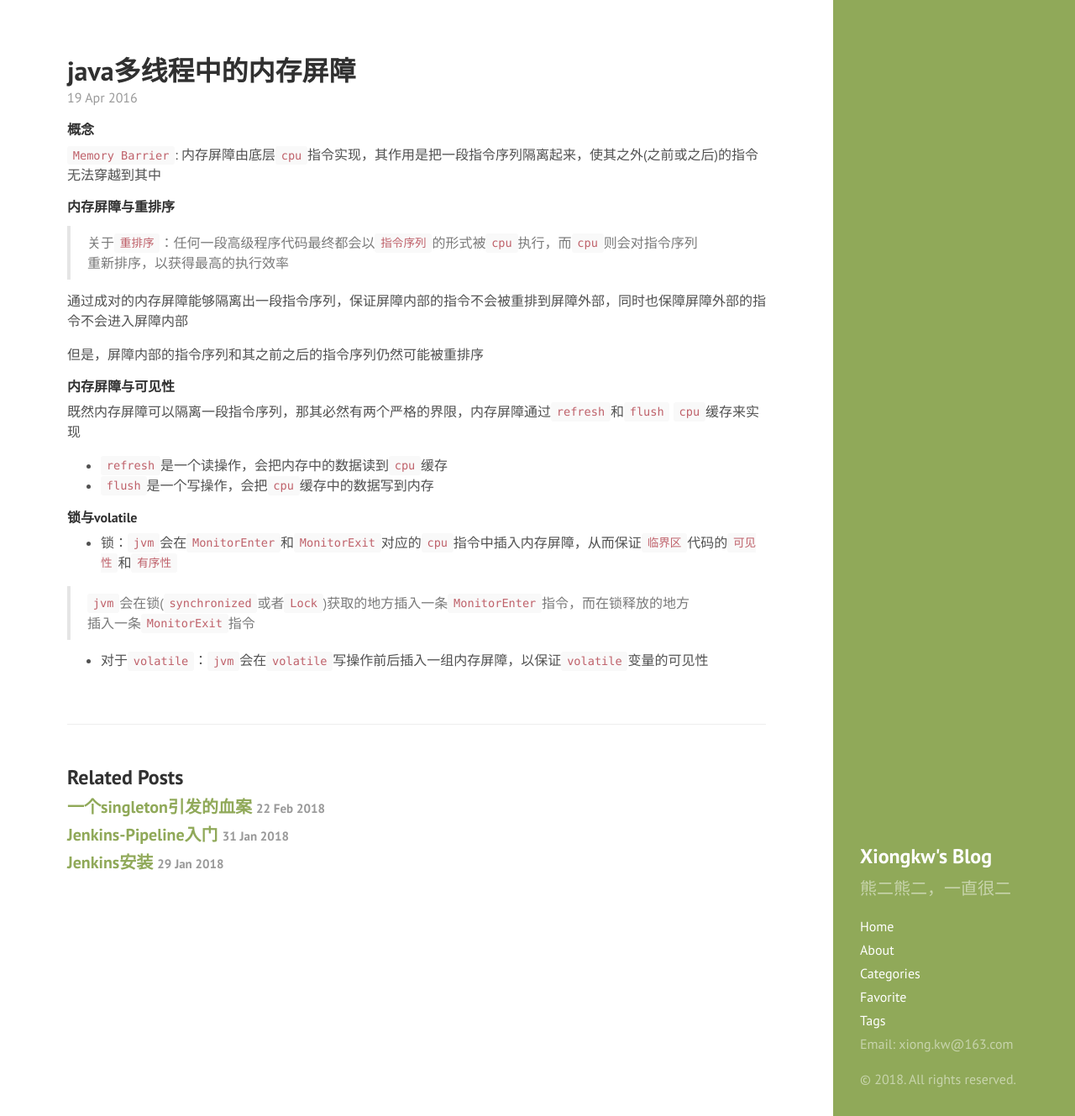
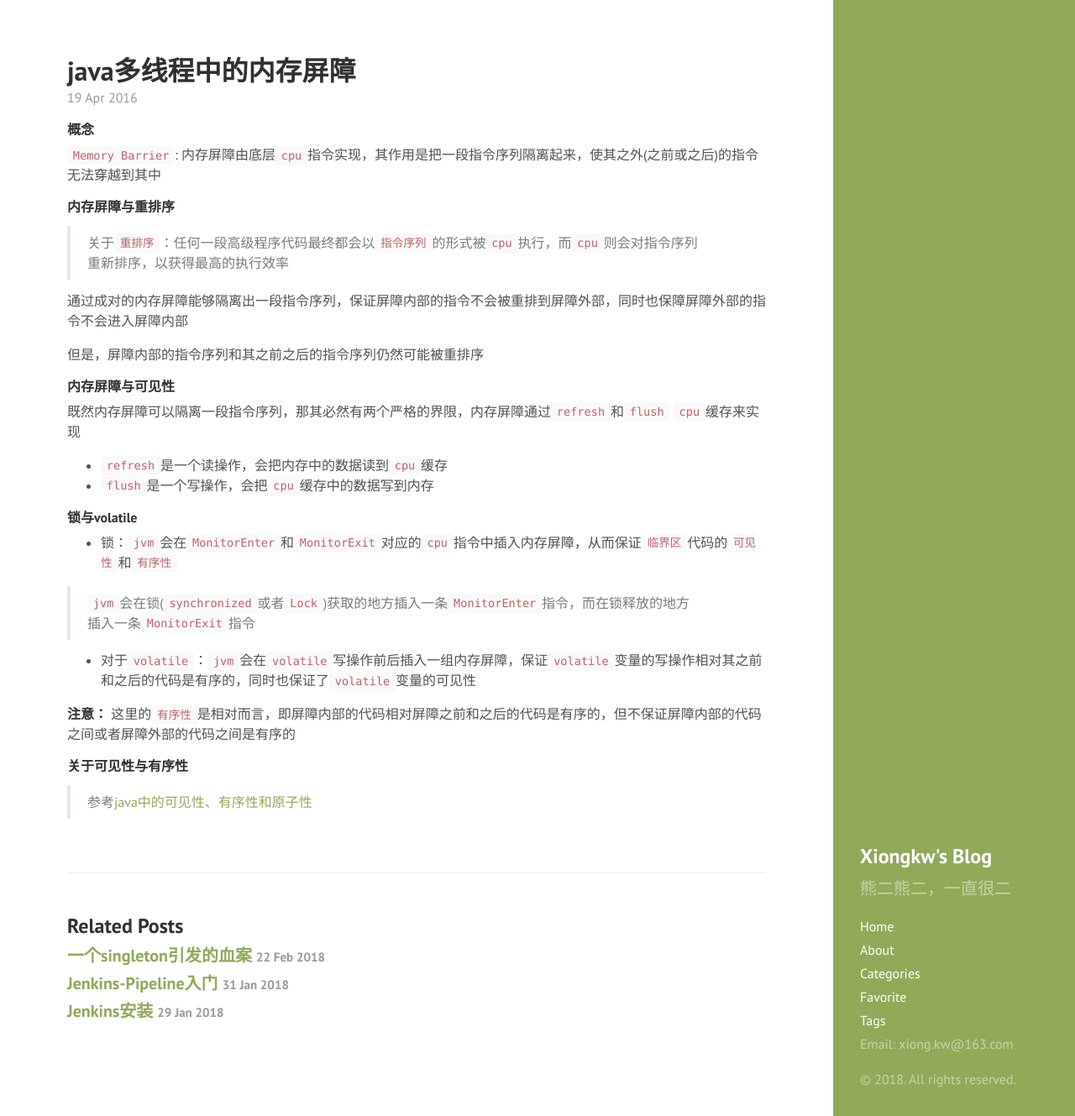
Before and after one commit to xiongkw/xiongkw.github.io, a Jekyll site: the page built from _posts/2016-04-19-java-memory-barrier.md, in a window 1280 px wide and 1329 px high. Shown: the whole window at 84% size. Built offline with Jekyll 4.4.1, drawn with Linux system fonts in a browser that asks for light colours.

Commit message:
memory barrier

```diff
--- a/_posts/2016-04-19-java-memory-barrier.md
+++ b/_posts/2016-04-19-java-memory-barrier.md
@@ -30,4 +30,10 @@ tags: [synchronized, volatile, memory barrier]
 
 > `jvm`会在锁(`synchronized`或者`Lock`)获取的地方插入一条`MonitorEnter`指令，而在锁释放的地方插入一条`MonitorExit`指令
 
-* 对于`volatile`：`jvm`会在`volatile`写操作前后插入一组内存屏障，以保证`volatile`变量的可见性
+* 对于`volatile`：`jvm`会在`volatile`写操作前后插入一组内存屏障，保证`volatile`变量的写操作相对其之前和之后的代码是有序的，同时也保证了`volatile`变量的可见性
+
+**注意：** 这里的`有序性`是相对而言，即屏障内部的代码相对屏障之前和之后的代码是有序的，但不保证屏障内部的代码之间或者屏障外部的代码之间是有序的
+
+#### 关于可见性与有序性
+
+> 参考[java中的可见性、有序性和原子性]({{ site.url}}/2016/06/28/java-visibility-ordering-atomic/)
```
